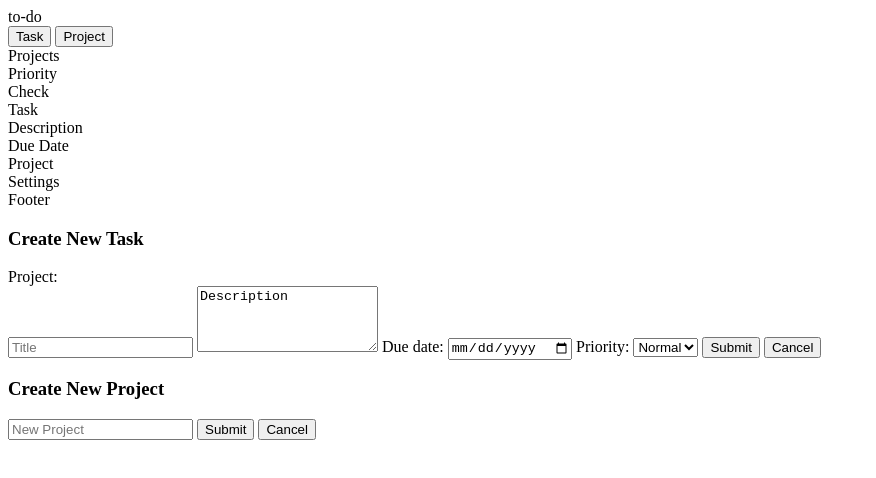
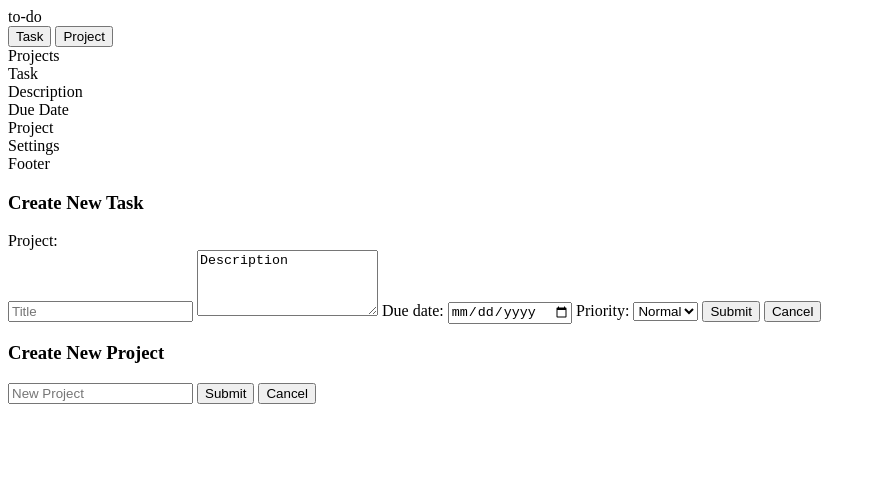
Before and after one commit to lisa-go/to-do-list, a plain HTML site: page index.html in a window 1280 px wide. Shown: the whole page, without its empty margins (0-876 px from the left). Drawn offline with Linux system fonts and the light colour scheme.

```diff
--- a/index.html
+++ b/index.html
@@ -19,14 +19,16 @@
 
     <div id="taskContainer">
         <taskheader>
-            <div>Priority</div>
-            <div>Check</div>
+            <div></div>
+            <div></div>
             <div>Task</div>
             <div>Description</div>
             <div>Due Date</div>
             <div>Project</div>
             <div>Settings</div>
         </taskheader>
+
+        <!---Tasks show here-->
     </div>
 
     <div class="footer">Footer</div>
```
